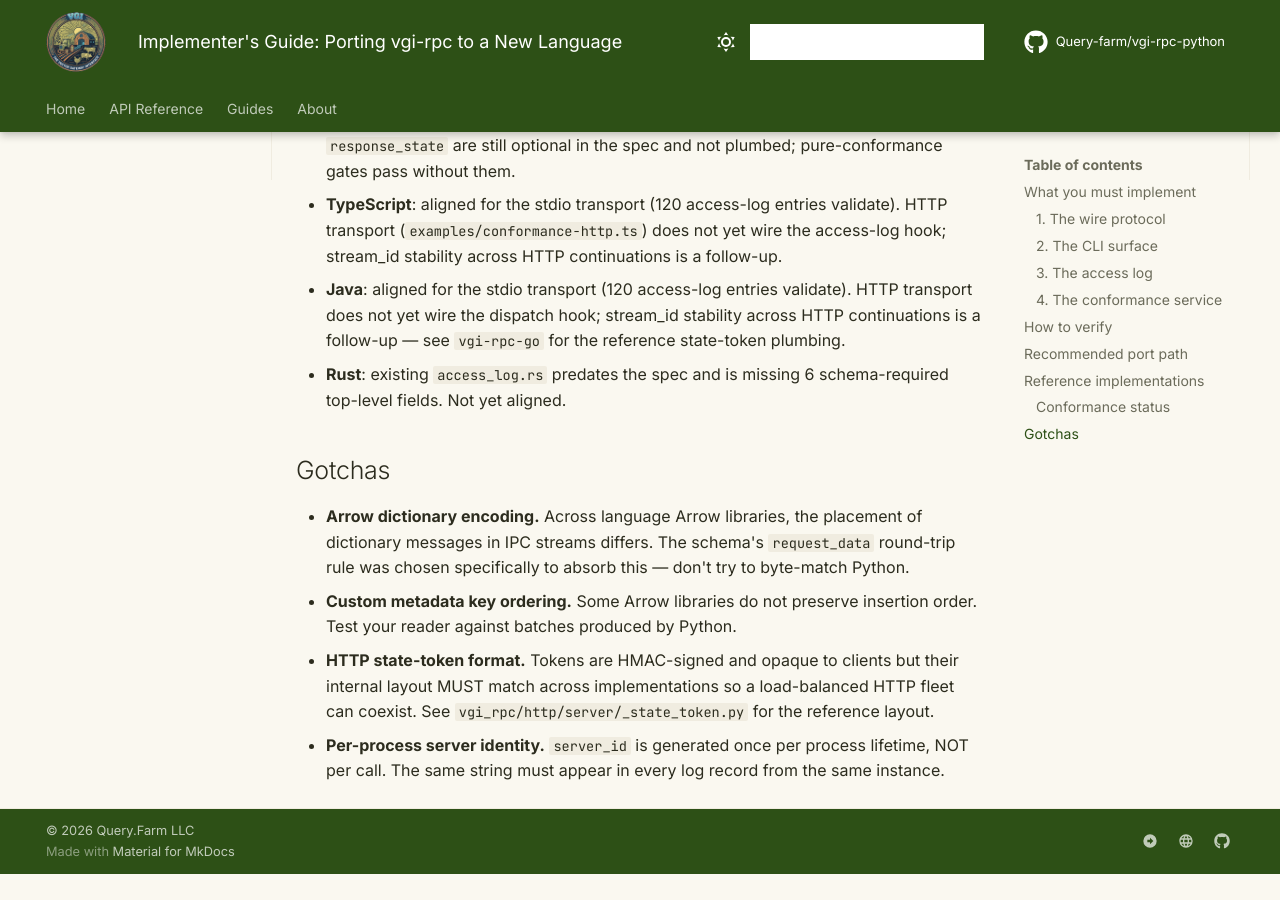
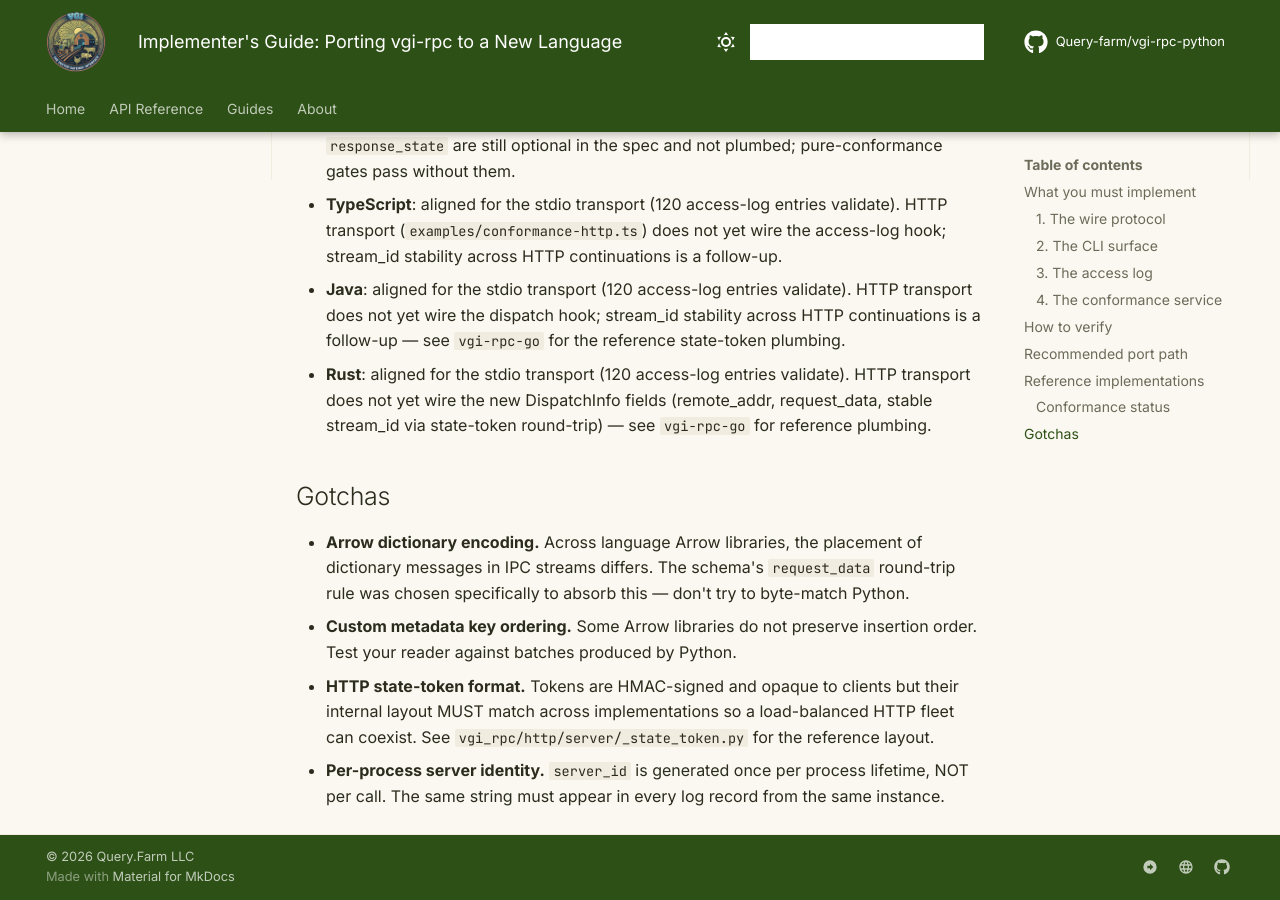
Before and after one commit to Query-farm/vgi-rpc-python, an MkDocs documentation site: the page built from docs/porting-guide.md, in a window 1280 px wide and 900 px high, scrolled down 3128 px. Built offline with MkDocs 1.6.1 and Material for MkDocs 9.7.7, drawn with Linux system fonts in a browser that asks for light colours; comment, search, counter and statistics services are not loaded; before the commit the page ends 4002 px from its top, so only the background shows below that.

Commit message:
All four ports aligned with access-log spec
Co-Authored-By: Claude Opus 4.7 (1M context) <noreply@anthropic.com>

```diff
--- a/docs/porting-guide.md
+++ b/docs/porting-guide.md
@@ -80,7 +80,7 @@ In order, smallest-blast-radius first:
 - **Go**: fully aligned for pipe and HTTP transports. `stream_id` is stable across continuation records — HTTP threads it through the signed state token. `request_data`, `protocol`, `remote_addr` (HTTP), and `cancelled` are emitted. `http_status`, `request_state`, and `response_state` are still optional in the spec and not plumbed; pure-conformance gates pass without them.
 - **TypeScript**: aligned for the stdio transport (120 access-log entries validate). HTTP transport (`examples/conformance-http.ts`) does not yet wire the access-log hook; stream_id stability across HTTP continuations is a follow-up.
 - **Java**: aligned for the stdio transport (120 access-log entries validate). HTTP transport does not yet wire the dispatch hook; stream_id stability across HTTP continuations is a follow-up — see `vgi-rpc-go` for the reference state-token plumbing.
-- **Rust**: existing `access_log.rs` predates the spec and is missing 6 schema-required top-level fields. Not yet aligned.
+- **Rust**: aligned for the stdio transport (120 access-log entries validate). HTTP transport does not yet wire the new DispatchInfo fields (remote_addr, request_data, stable stream_id via state-token round-trip) — see `vgi-rpc-go` for reference plumbing.
 
 ## Gotchas
 
```
